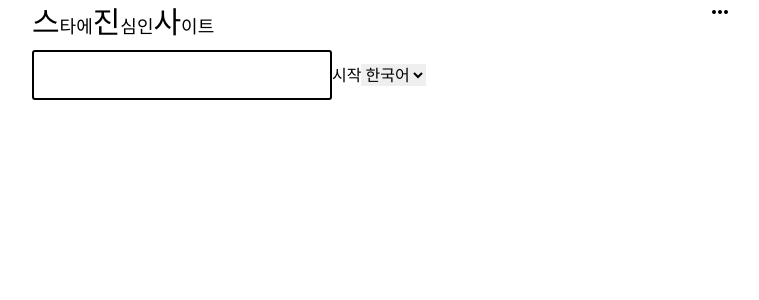
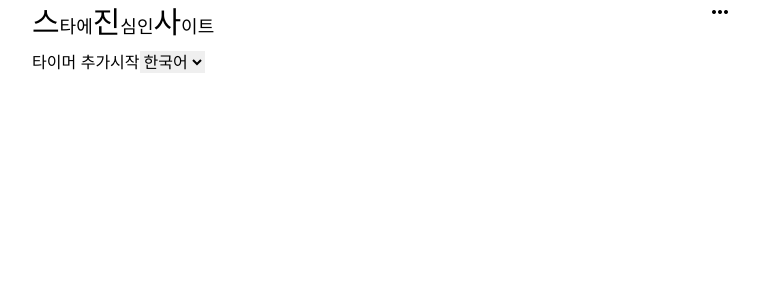
Before and after one commit to graylobo/seujinsa, a Next.js app: page /build-alert in a window 1280 px wide. Shown: the top 300 px of the page, without its empty margins (258-1017 px from the left). Built offline with nearby package versions, Linux system fonts and the light colour scheme; a web font is replaced by a local one.

Commit message:
feat:타이머 추가기능 완료

```diff
--- a/src/common/components/BuildAlert.tsx
+++ b/src/common/components/BuildAlert.tsx
@@ -1,9 +1,11 @@
-import React, { useState } from "react";
-
-interface OptionProp{
-    rate?:number,
-    pitch?:number,
-    lang:string
+import React, { useEffect, useRef, useState } from "react";
+import { useRecoilState } from "recoil";
+import { timerComponentCount } from "../recoil/states";
+import TimerComponent from "./TimerComponent";
+interface OptionProp {
+  rate?: number;
+  pitch?: number;
+  lang: string;
 }
 
 function speak(text: string, opt_prop: OptionProp) {
@@ -18,7 +20,6 @@ function speak(text: string, opt_prop: OptionProp) {
   window.speechSynthesis.cancel(); // 현재 읽고있다면 초기화
 
   const prop = opt_prop || {};
-
   const speechMsg = new SpeechSynthesisUtterance();
   speechMsg.rate = prop.rate || 1; // 속도: 0.1 ~ 10
   speechMsg.pitch = prop.pitch || 1; // 음높이: 0 ~ 2
@@ -29,25 +30,23 @@ function speak(text: string, opt_prop: OptionProp) {
   window.speechSynthesis.speak(speechMsg);
 }
 export default function BuildAlert() {
-  const [text, setText] = useState("");
   const [selectedLang, setLang] = useState("");
-  console.log(selectedLang);
+  const [state, setState] = useRecoilState(timerComponentCount);
+  const nextId: number = state.length > 0 ? state[state.length - 1].id + 1 : 0;
+
   return (
     <div>
-      <input
-        type="text"
-        className="w-[300px] h-[50px] border-2 border-black p-[10px] rounded-[3px] outline-blue-600"
-        onChange={(e) => {
-          setText(e.target.value);
-        }}
-      />
       <button
         onClick={() => {
-          speak(text, { lang: selectedLang });
+          setState([...state, { id: nextId, content: "" }]);
         }}
       >
-        시작
+        타이머 추가
       </button>
+      {state.map((e) => (
+        <TimerComponent id={e.id}></TimerComponent>
+      ))}
+      <button onClick={() => {}}>시작</button>
       <select
         id="select-lang"
         onChange={(e) => {
@@ -55,7 +54,6 @@ export default function BuildAlert() {
         }}
       >
         <option value="ko-KR">한국어</option>
-
         <option value="en-US">영어</option>
       </select>
     </div>
--- a/src/common/components/LeftControl.tsx
+++ b/src/common/components/LeftControl.tsx
@@ -29,7 +29,6 @@ export default function LeftControl() {
       }
     }
   }, [inputWord]);
-  console.log(comboUp);
   return (
     <div className="mt-[100px] flex justify-center  ">
       <div className="relative border-2 border-black-600 rounded-[30px]  p-[30px] h-[350px] w-[700px] flex justify-center flex-col items-center">
--- a/src/common/components/Navigation.jsx
+++ b/src/common/components/Navigation.jsx
@@ -1,7 +1,5 @@
 import Link from "next/link";
 import React from "react";
-import { useRecoilState } from "recoil";
-import { menuState } from "../recoil/menu-states";
 export default function Navigation({ setMenu }) {
   return (
     <div className=" relative">
--- /dev/null
+++ b/src/common/components/TimerComponent.tsx
@@ -0,0 +1,56 @@
+import React, { useEffect, useRef, useState } from "react";
+import { useRecoilState } from "recoil";
+import { timerComponentCount, ITimerProps } from "../recoil/states";
+
+interface Props {
+  id: number;
+}
+export default function TimerComponent({ id }: Props) {
+  const [text, setText] = useState("");
+  const [min, setMin] = useState(3);
+  const [sec, setSec] = useState(0);
+  const time = useRef<number>(180);
+  const timerId = useRef<any>(null);
+  const [state, setState] = useRecoilState<ITimerProps[]>(timerComponentCount);
+  //   useEffect(() => {
+  //     timerId.current = setInterval(() => {
+  //       setMin(Math.floor(time.current / 60));
+  //       setSec(time.current % 60);
+  //       time.current -= 1;
+  //     }, 1000);
+
+  //     return () => clearInterval(timerId.current);
+  //   }, []);
+
+  //   useEffect(() => {
+  //     // 만약 타임 아웃이 발생했을 경우
+  //     if (time.current <= 0) {
+  //       console.log("타임 아웃");
+  //       clearInterval(timerId.current);
+  //       // dispatch event
+  //     }
+  //   }, [sec]);
+  return (
+    <div>
+      <input
+        type="text"
+        className="w-[300px] h-[50px] border-2 border-black p-[10px] rounded-[3px] outline-blue-600"
+        value={state.filter((e) => e.id === id)[0].content}
+        onChange={(e) => {
+          setState(
+            state.map((t: ITimerProps) =>
+              t.id === id ? { ...t, content: e.target.value } : t
+            )
+          );
+        }}
+      />
+      <button
+        onClick={() => {
+          setState(state.filter((e: ITimerProps) => e.id !== id));
+        }}
+      >
+        삭제
+      </button>
+    </div>
+  );
+}
--- a/src/common/recoil/menu-states.js
+++ /dev/null
@@ -1,8 +0,0 @@
-import { atom } from "recoil";
-
-const menuState = atom({
-  key: "menuState",
-  default: false,
-});
-
-export { menuState };
--- /dev/null
+++ b/src/common/recoil/states.ts
@@ -0,0 +1,19 @@
+import { Interface } from "readline";
+import { atom } from "recoil";
+
+const menuState = atom<boolean>({
+  key: "menuState",
+  default: false,
+});
+
+
+ export interface ITimerProps{
+  id:number,
+  content?:string
+}
+const timerComponentCount = atom<ITimerProps[]>({
+  key: "timerComponentCount",
+  default: [],
+});
+
+export { menuState, timerComponentCount };
```
